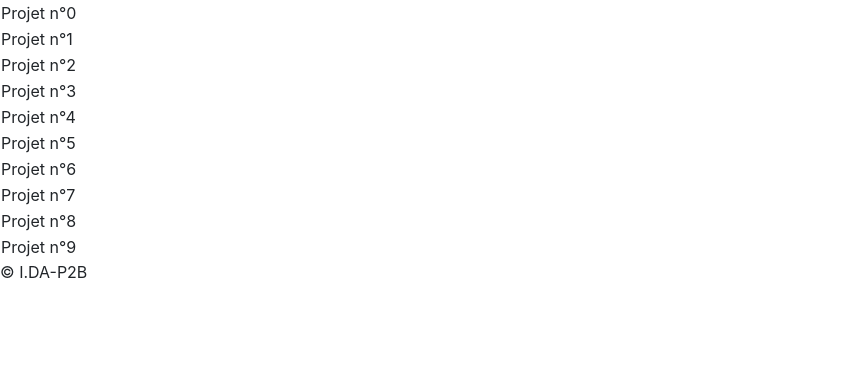
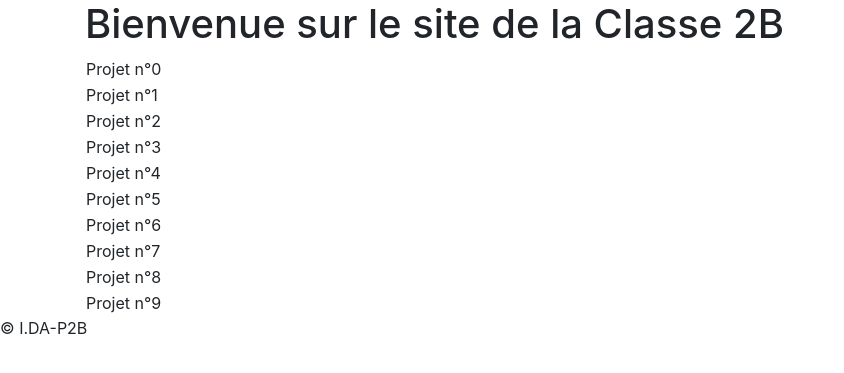
Before and after one commit to Nicolas-hr/ClasseB, a PHP site: page / in a window 1280 px wide. Shown: the part 56-429 px from the top of the page, without its empty margins (0-844 px from the left). Run offline with PHP 8.4, Linux system fonts and the light colour scheme; some libraries are stand-ins or nearby versions.

Commit message:
Changement dans le main

```diff
--- a/php/index.php
+++ b/php/index.php
@@ -15,12 +15,17 @@ require_once './projects.php';
     <title>Hello, world!</title>
 </head>
 <body>
-<?php include_once "nav.php"?>
+<?php include_once "nav.php" ?>
+
+<div class="container">
+
+    <h1>Bienvenue sur le site de la Classe 2B</h1>
+    <?php showProjects() ?>
+
+</div>
 
 
-<?php showProjects() ?>
-
-<?php include_once "footer.php"?>
+<?php include_once "footer.php" ?>
 <!-- Optional JavaScript -->
 <!-- jQuery first, then Popper.js, then Bootstrap JS -->
 <script src="https://code.jquery.com/jquery-3.2.1.slim.min.js"
```
